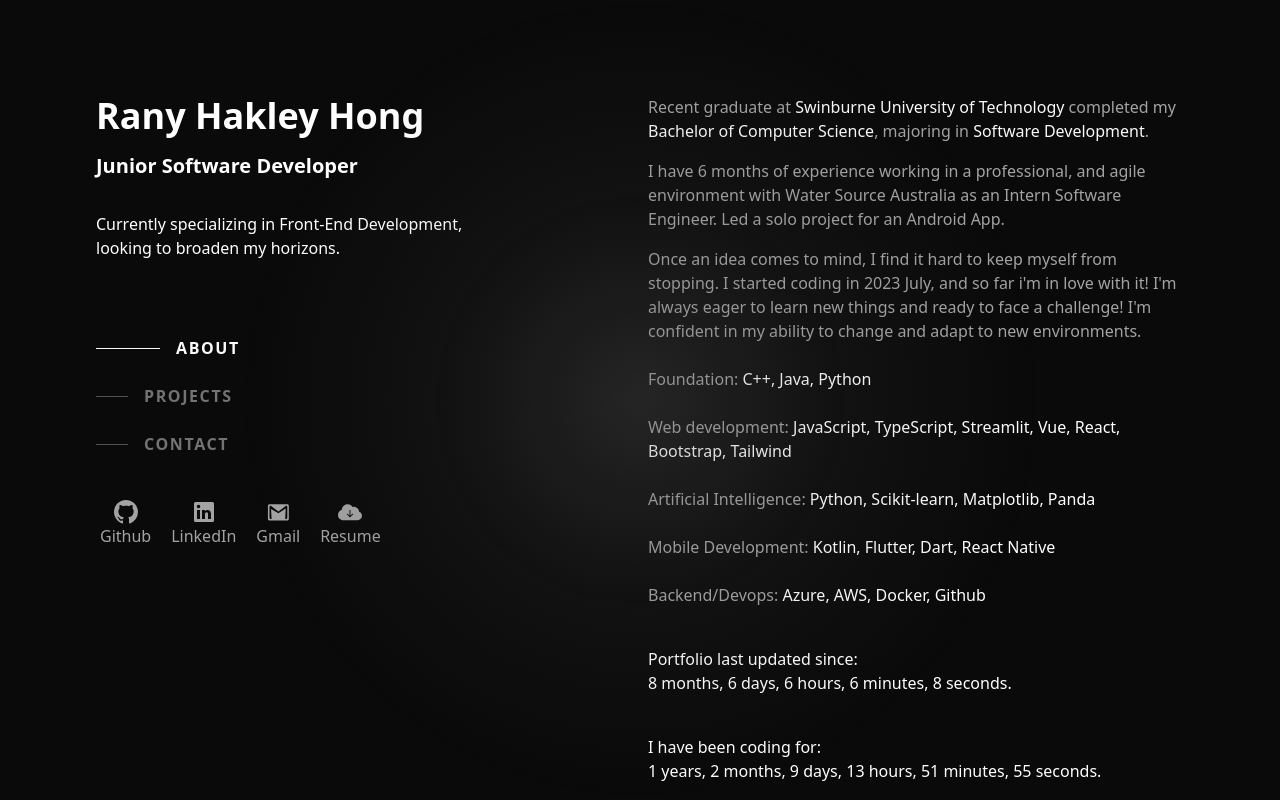
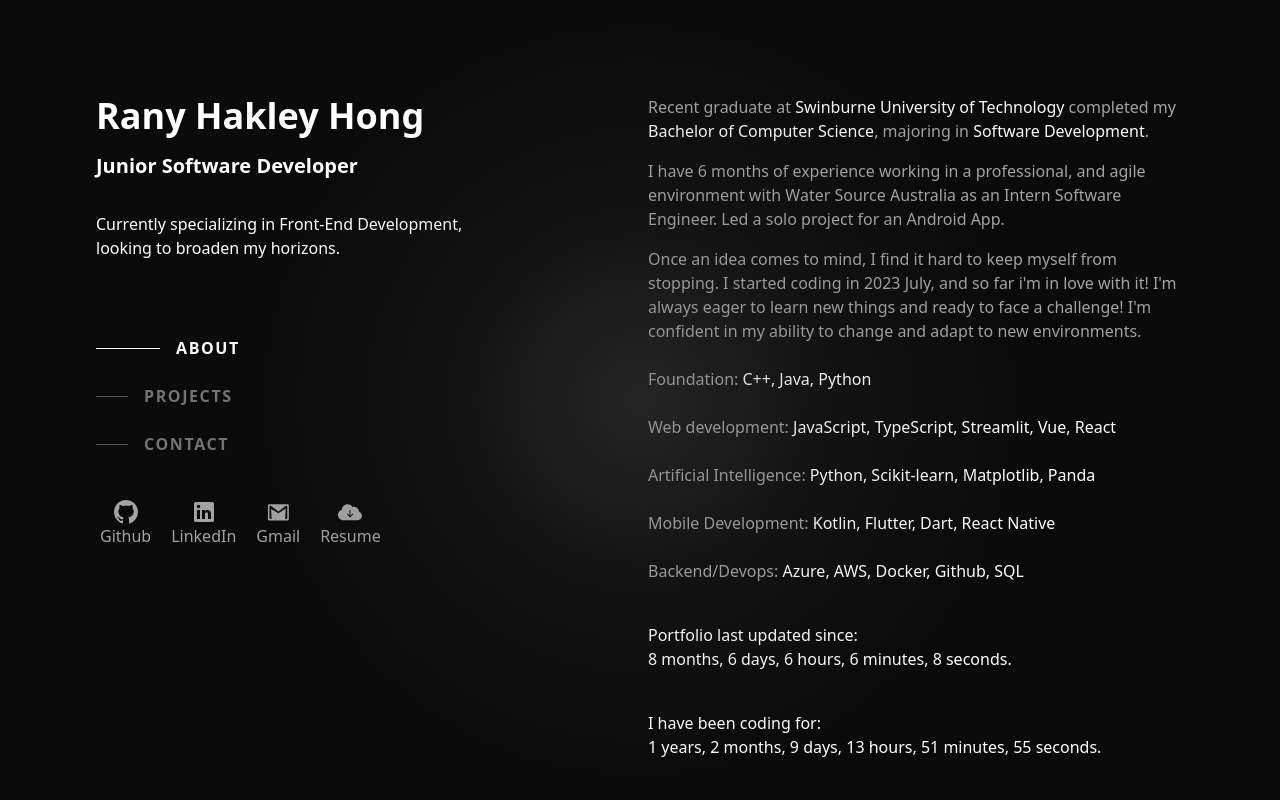
Before and after one commit to ranyhakley/portfolio-website, a Next.js app: page / in a window 1280 px wide. Shown: the top 800 px of the page. Built offline with nearby package versions, Linux system fonts and the light colour scheme; no server answers.

Commit message:
update about

```diff
--- a/components/About.tsx
+++ b/components/About.tsx
@@ -35,7 +35,7 @@ export const About = () => {
                 Foundation: <span className="textColorFade inline relative">C++, Java, Python</span>
             </p>
             <p className="mt-2 mb-2 text-neutral-400 pt-4 text-md">
-                Web development: <span className="text-neutral-50 textColorFade inline relative">JavaScript, TypeScript, Streamlit, Vue, React, Bootstrap, Tailwind</span>
+                Web development: <span className="text-neutral-50 textColorFade inline relative">JavaScript, TypeScript, Streamlit, Vue, React</span>
             </p>
             <p className="mt-2 text-neutral-400 pt-4 text-md">
                 Artificial Intelligence: <span className="text-neutral-50 textColorFade inline relative">Python, Scikit-learn, Matplotlib, Panda</span>
@@ -44,7 +44,7 @@ export const About = () => {
                 Mobile Development: <span className="text-neutral-50 textColorFade inline relative">Kotlin, Flutter, Dart, React Native</span>
             </p>
             <p className="mt-2 text-neutral-400 pt-4 text-md">
-                Backend/Devops: <span className="text-neutral-50 textColorFade inline relative">Azure, AWS, Docker, Github</span>
+                Backend/Devops: <span className="text-neutral-50 textColorFade inline relative">Azure, AWS, Docker, Github, SQL</span>
             </p>
         </div>
         <div className="lg:pt-10 md:pt-5 pt-5 ">
```
